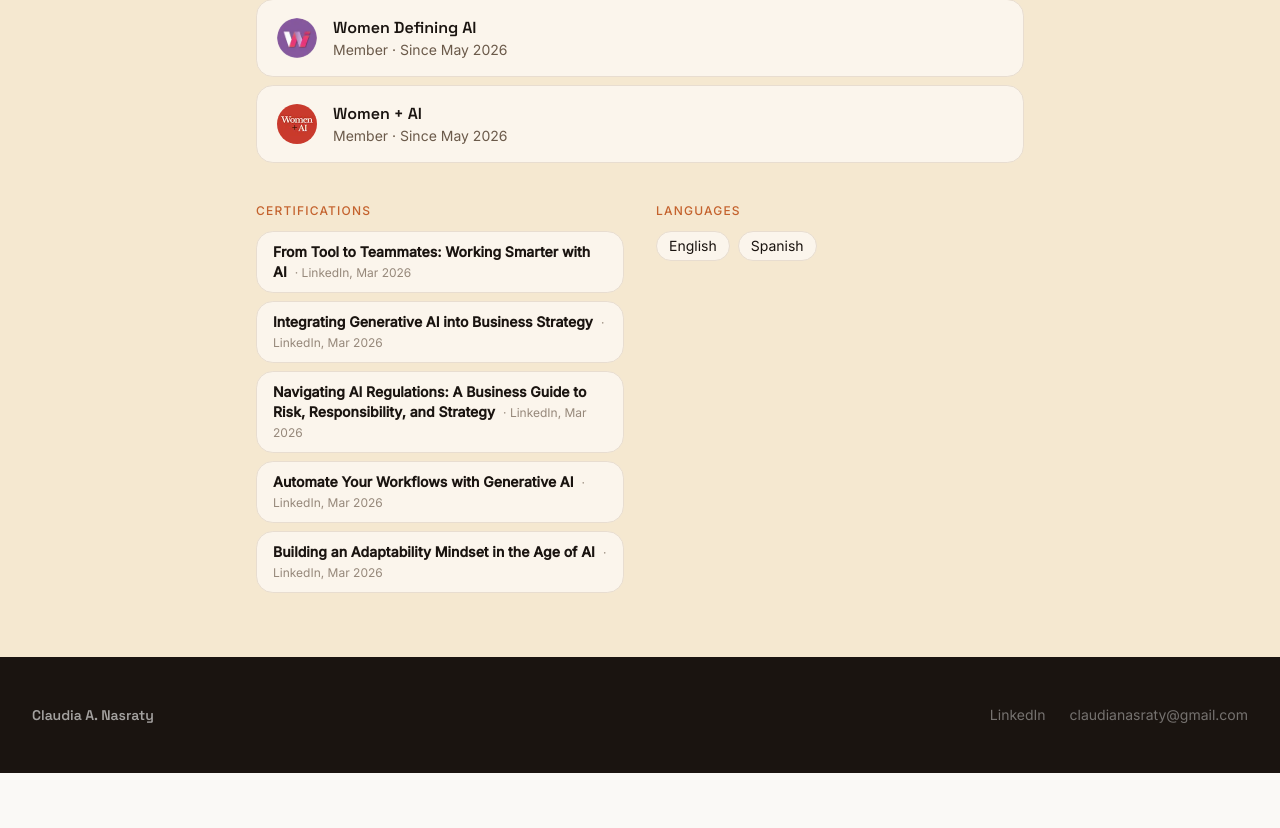
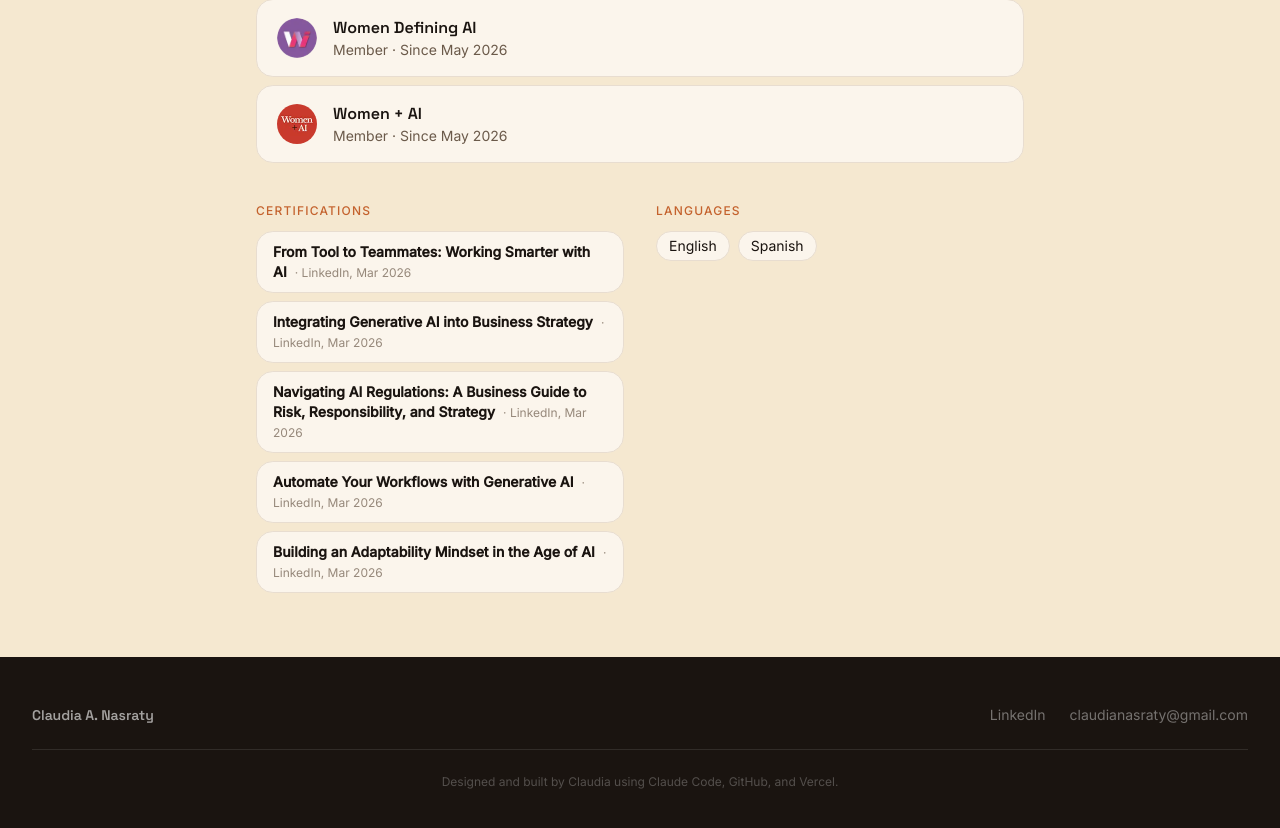
Before and after one commit to ClaudiaN-Code/claudia-career-journey, a Next.js app: page / in a window 1280 px wide. Shown: the part 1928-2756 px from the top of the page. Before the commit the page ends 2701 px from the top, so only its background shows below. Built offline with nearby package versions, Linux system fonts and the light colour scheme.

Commit message:
Add built-by credit line to footer
Co-Authored-By: Claude Sonnet 4.6 <noreply@anthropic.com>

```diff
--- a/components/Footer.tsx
+++ b/components/Footer.tsx
@@ -27,6 +27,9 @@ export function Footer({ name, linkedin, email }: FooterProps) {
           )}
         </div>
       </div>
+      <div className="max-w-7xl mx-auto mt-6 pt-6 border-t border-white/10 text-center text-xs text-white/25">
+        Designed and built by {name.split(" ")[0]} using Claude Code, GitHub, and Vercel.
+      </div>
     </footer>
   );
 }
```
